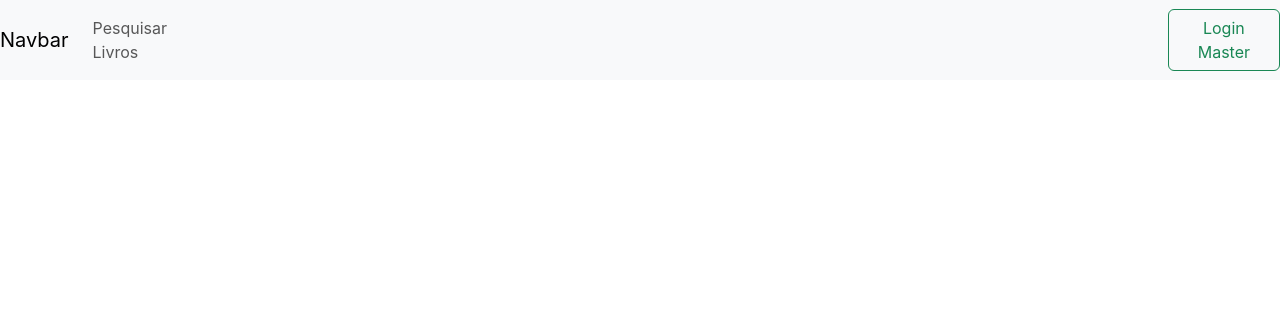
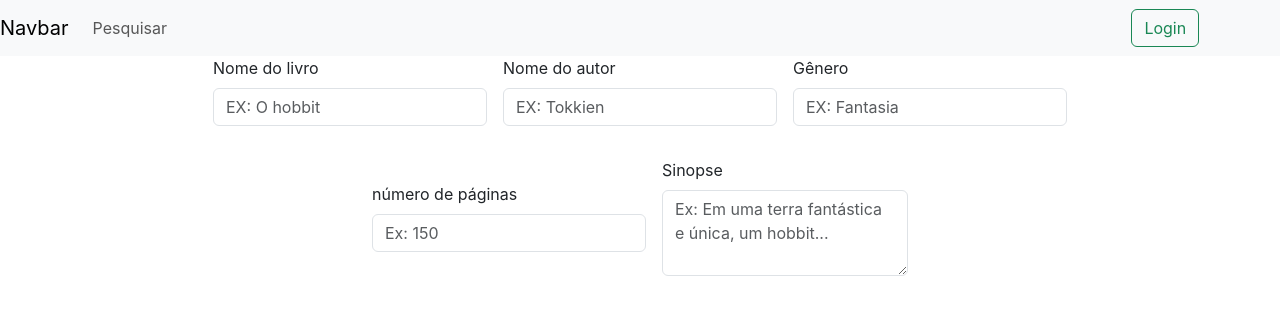
Before and after one commit to KevinFonsecaa/Book-match, a React (Create React App) app: page /cadastro in a window 1280 px wide. Shown: the top 312 px of the page. Built offline with nearby package versions, Linux system fonts and the light colour scheme; no server answers.

Commit message:
nova atualização

```diff
--- a/src/App.js
+++ b/src/App.js
@@ -4,19 +4,24 @@ import Header from './components/Header';
 import SearchBooks from './components/SearchBooks';
 import Home from './components/Home';
 import Login from './components/Login';
+import Cadastro from './components/Cadastro';
+import { AuthProvider } from './utils/auth';
 
 const App = () => {
   return (
-    <Router>
+   <AuthProvider>
+     <Router>
       <div>
         <Header/>
         <Routes>
           <Route path="/" element={<Home />} />
           <Route path="/pesquisar" element={<SearchBooks />} />
           <Route path="/login" element={<Login />} />
+          <Route path="/cadastro" element={<Cadastro />} />
         </Routes>
       </div>
     </Router>
+   </AuthProvider>
   );
 };
 
--- /dev/null
+++ b/src/components/AlertCards.js
@@ -0,0 +1,13 @@
+import React from 'react'
+
+function AlertCards() {
+    return (
+
+            <div class="alert alert-danger alert-dismissible fade show mt-4" role="alert">
+                <strong>Erro!</strong> E-mail ou senha incorreta
+            </div>
+
+    )
+}
+
+export default AlertCards
--- /dev/null
+++ b/src/components/Cadastro.js
@@ -0,0 +1,96 @@
+import React, { useState } from 'react';
+import { collection, query, getDocs, where } from 'firebase/firestore';
+
+import { firestore } from '../utils/firebase'
+
+const Cadastro = () => {
+  const [author, setAuthor] = useState('');
+  const [genre, setGenre] = useState('');
+  const [bookName, setBookName] = useState('');
+  const [searchResults, setSearchResults] = useState([]);
+
+  const handleSearch = async (e) => {
+    e.preventDefault();
+    try {
+      const booksRef = collection(firestore, 'Livros');
+      let q = query(booksRef); // Inicia a consulta base
+
+      // Adiciona filtros Ã  consulta com base nos valores selecionados
+      if (author !== '') {
+        q = query(q, where('autor', '==', author));
+      }
+
+      if (genre !== '') {
+        q = query(q, where('genero', '==', genre));
+      }
+
+      if (bookName !== '') {
+        q = query(q, where('nomeLivros', '==', bookName));
+      }
+
+
+      const snapshot = await getDocs(q); // Executa a consulta
+
+      // Limpe os resultados anteriores
+      setSearchResults([]);
+
+      // Exiba os resultados na tela
+      const results = [];
+      snapshot.forEach(doc => {
+        results.push({ id: doc.id, ...doc.data() });
+      });
+      console.log(results);
+      setSearchResults(results);
+    } catch (error) {
+      console.error('Erro ao buscar livros:', error);
+    }
+  };
+
+  return (
+    <div className='container'>
+
+
+      <form className='row row-cols-lg-auto g-3 align-items-center justify-content-center' >
+        <div className="mb-3">
+          <label for="exampleFormControlInput1" className="form-label">Nome do livro</label>
+          <input type="text" className="form-control" id="exampleFormControlInput1" placeholder="EX: O hobbit" />
+        </div>
+
+        <br/>
+
+        <div className="mb-3">
+          <label for="exampleFormControlInput1" className="form-label">Nome do autor</label>
+          <input type="text" className="form-control" id="exampleFormControlInput1" placeholder="EX: Tokkien" />
+        </div>
+
+        <br/>
+
+        <div className="mb-3">
+          <label for="exampleFormControlInput1" className="form-label">Gênero</label>
+          <input type="text" className="form-control" id="exampleFormControlInput1" placeholder="EX: Fantasia" />
+        </div>
+
+        <br/>
+
+        <div className="mb-3">
+          <label for="exampleFormControlInput1" className="form-label">número de páginas</label>
+          <input type="number" className="form-control" id="exampleFormControlInput1" placeholder="Ex: 150" />
+        </div>
+
+        <br/>
+
+        <div class="mb-3">
+          <label for="exampleFormControlTextarea1" class="form-label">Sinopse</label>
+          <textarea class="form-control" id="exampleFormControlTextarea1" rows="3" placeholder="Ex: Em uma terra fantástica e única, um hobbit..."></textarea>
+        </div>
+
+
+      </form>
+
+
+
+    </div>
+  );
+};
+
+export default Cadastro;
--- a/src/components/Header.js
+++ b/src/components/Header.js
@@ -1,11 +1,30 @@
-import React from 'react'
+import React, { useContext } from 'react'
 import { Link } from "react-router-dom";
+import { AuthContext } from '../utils/auth';
+import { auth } from '../utils/firebase';
+import {signOut} from 'firebase/auth'
+import { useNavigate } from "react-router-dom";
 
 function Header() {
+
+    const { user} = useContext(AuthContext);
+    const navigate = useNavigate();
+    const sigOut = async () => {
+
+        try {
+            await signOut(auth);
+            return navigate("/");
+
+        } catch (error) {
+
+        }
+    }
+
     return (
         <div>
             <nav className="navbar navbar-expand-lg navbar-light bg-light">
-                <a className="navbar-brand" href="#">Navbar</a>
+
+                <Link className="navbar-brand" to="/" >Navbar</Link>
                 <button className="navbar-toggler" type="button" data-toggle="collapse" data-target="#navbarSupportedContent" aria-controls="navbarSupportedContent" aria-expanded="false" aria-label="Toggle navigation">
                     <span className="navbar-toggler-icon"></span>
                 </button>
@@ -13,12 +32,25 @@ function Header() {
                 <div className="collapse navbar-collapse" id="navbarSupportedContent">
                     <ul className="navbar-nav mr-auto">
                         <li className="nav-item active">
-                            <Link className="nav-link" to="/pesquisar" >Pesquisar Livros</Link>
+                            <Link className="nav-link" to="/pesquisar" >Pesquisar</Link>
                         </li>
+                        {user ? (
+                            <li className="nav-item">
+                                <Link className="nav-link" to="/cadastro" >Cadastrar</Link>
+                            </li>
+                        ) : (
+                            ''
+                        )}
                     </ul>
-                    <form className="form-inline" style={{marginLeft:'80%'}}>
+                    <form className="form-inline" style={{ marginLeft: '80%' }}>
+                    {user ? (
 
-                    <Link  to="/login" > <button className="btn btn-outline-success my-2 my-sm-0" type="submit">Login Master</button></Link>
+                        <button onClick={sigOut} className="btn btn-outline-success my-2 my-sm-0" type="button">Sair</button>
+
+                        ) : (
+                            <Link to="/login" > <button className="btn btn-outline-success my-2 my-sm-0" type="submit">Login</button></Link>
+                        )}
+
                     </form>
                 </div>
             </nav>
--- a/src/components/Login.js
+++ b/src/components/Login.js
@@ -1,18 +1,38 @@
-import React from 'react'
+import React, { useState } from 'react'
+import { auth } from '../utils/firebase'
+import { signInWithEmailAndPassword } from "firebase/auth";
+import { useNavigate } from "react-router-dom";
+import AlertCards from './AlertCards';
+
+
 
 function Login() {
+    const [email, setEmail] = useState('');
+    const [password, setPassword] = useState('');
+    const [error, setError] = useState('');
+    const navigate = useNavigate();
+
+    const handleLogin = async (event) => {
+        event.preventDefault();
+        try {
+            await signInWithEmailAndPassword(auth, email, password);
+            return navigate("/cadastro");
+
+        } catch (error) {
+            setError("Failed to login: " + error.message);
+        }
+    };
     return (
-       <div className='text-center w-100 d-flex justify-content-center'>
-         <form className="form-signin col-lg-4">
+        <div className='text-center w-100 d-flex justify-content-center'>
+            <form className="form-signin col-lg-4" onSubmit={handleLogin}>
 
-        <h1 className="h3 mb-3 font-weight-normal">Book-Match</h1>
-        <label for="inputEmail" className="sr-only">Login</label>
-        <input type="email" id="inputEmail" className="form-control" placeholder="login" required autofocus />
-        <label for="inputPassword" className="sr-only">Senha</label>
-        <input type="password" id="inputPassword" className="form-control" placeholder="senha" required />
-        <button className="btn btn-lg btn-primary btn-block mt-4" type="submit">login</button>
-    </form>
-       </div>
+                <h1 className="h3 mb-3 font-weight-normal">Book-Match</h1>
+                <input type="email" id="inputEmail" className="form-control" placeholder="login"  value={email} onChange={e => setEmail(e.target.value)} />
+                <input type="password" id="inputPassword" className="form-control mt-4" placeholder="senha"  value={password} onChange={e => setPassword(e.target.value)} />
+                {error && <AlertCards />}
+                <button className="btn btn-lg btn-primary btn-block mt-4" type="submit">Entrar</button>
+            </form>
+        </div>
     )
 }
 
--- /dev/null
+++ b/src/utils/auth.js
@@ -0,0 +1,25 @@
+import React, { createContext, useState, useEffect } from 'react';
+import { auth } from '../utils/firebase';
+import { onAuthStateChanged } from 'firebase/auth';
+
+const AuthContext = createContext();
+
+const AuthProvider = ({ children }) => {
+  const [user, setUser] = useState(null);
+
+  useEffect(() => {
+    const unsubscribe = onAuthStateChanged(auth, (currentUser) => {
+      setUser(currentUser);
+    });
+
+    return () => unsubscribe();
+  }, []);
+
+  return (
+    <AuthContext.Provider value={{ user }}>
+      {children}
+    </AuthContext.Provider>
+  );
+};
+
+export { AuthProvider, AuthContext };
--- a/src/utils/firebase.js
+++ b/src/utils/firebase.js
@@ -1,7 +1,8 @@
 // Import the functions you need from the SDKs you need
 import { initializeApp } from "firebase/app";
 
-import { getFirestore } from 'firebase/firestore'; // Importe a função getFirestore para acessar o Firestore
+import { getFirestore } from 'firebase/firestore'; // Importe a funÃ§Ã£o getFirestore para acessar o Firestore
+import { getAuth } from "firebase/auth";
 
 // TODO: Add SDKs for Firebase products that you want to use
 // https://firebase.google.com/docs/web/setup#available-libraries
@@ -20,7 +21,8 @@ const firebaseConfig = {
 const app = initializeApp(firebaseConfig);
 
 
-// Obtenha uma instância do Firestore
+// Obtenha uma instÃ¢ncia do Firestore
 const firestore = getFirestore(app);
+const auth = getAuth(app);
 
-export { firestore }; // Exporte o objeto firestore para que ele possa ser importado em outros arquivos
+export { firestore,auth }; // Exporte o objeto firestore para que ele possa ser importado em outros arquivos
```
